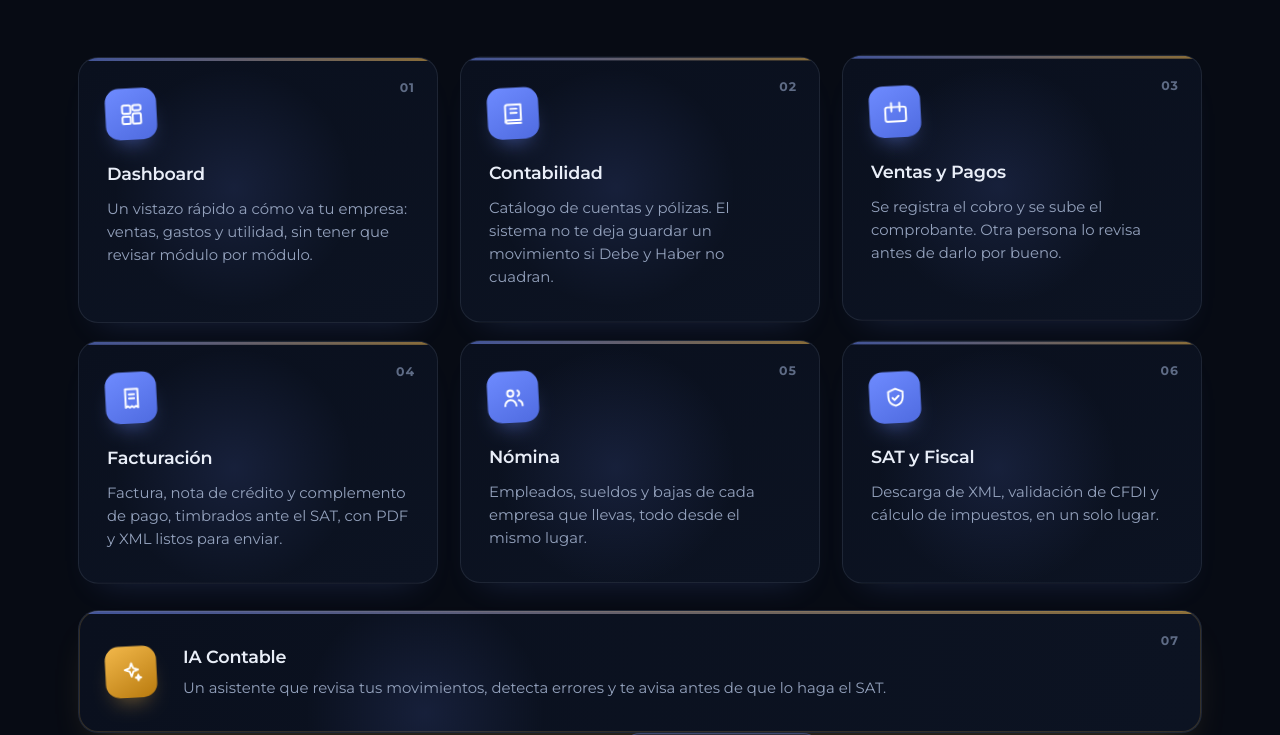
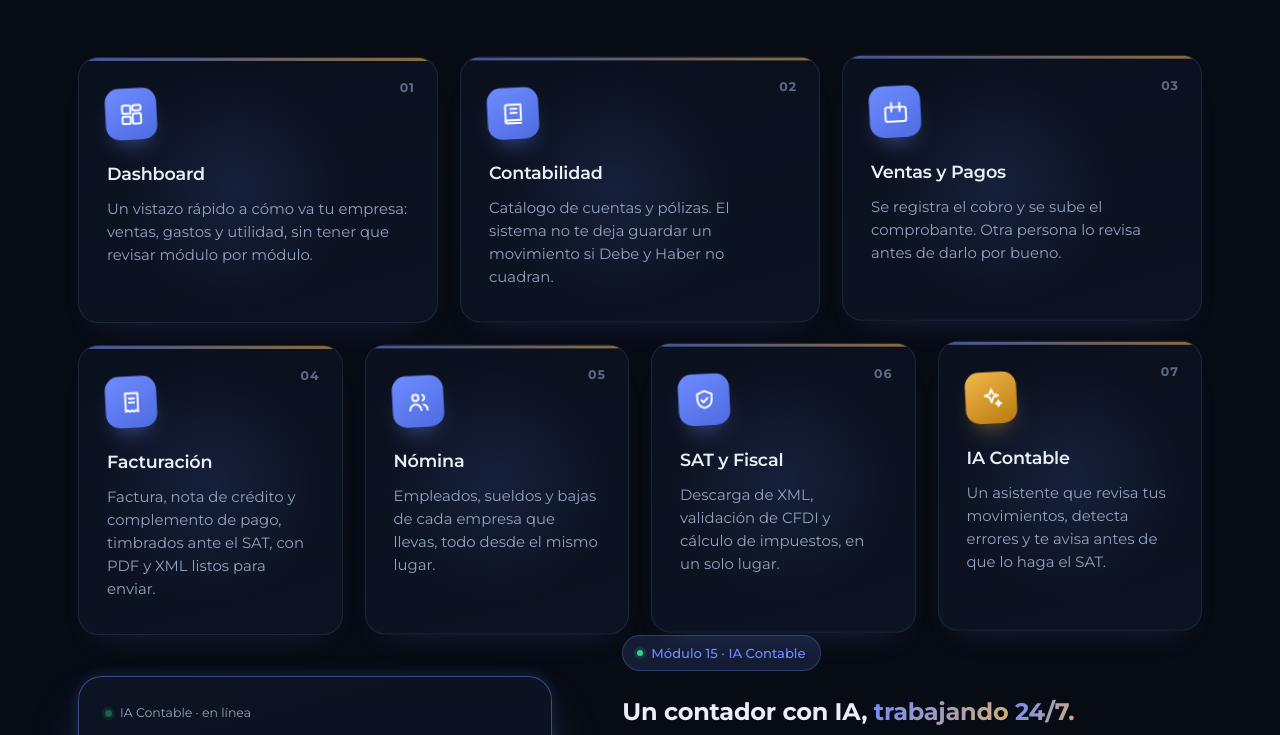
Before and after one commit to teccapitalweb/contateck-platform, a plain HTML site: page frontend/index.html in a window 1280 px wide. Shown: the part 1027-1762 px from the top of the page. Drawn offline with Linux system fonts and the light colour scheme.

Commit message:
Refactor feature grid layout and styles
Updated grid layout for features and removed wide feature styling.

```diff
--- a/frontend/index.html
+++ b/frontend/index.html
@@ -348,6 +348,8 @@
   .feat-grid{
     display:grid; grid-template-columns:repeat(3,1fr); gap:22px;
   }
+  .feat-grid.feat-grid--row3{margin-bottom:22px;}
+  .feat-grid.feat-grid--row4{grid-template-columns:repeat(4,1fr);}
   .feat{
     position:relative;
     background:linear-gradient(165deg, var(--ink-850), var(--ink-800));
@@ -432,23 +434,8 @@
     0%,100%{transform:scale(1) rotate(0deg);}
     50%{transform:scale(1.07) rotate(-3deg);}
   }
-  /* La última tarjeta (IA Contable) ocupa todo el ancho, como barra
-     destacada, en vez de quedar sola dejando espacio vacío */
-  .feat--wide{
-    grid-column:1 / -1;
-    display:flex; align-items:center; gap:28px;
-    background:linear-gradient(100deg, var(--ink-850), var(--ink-800));
-    animation:wideGlow 4.5s ease-in-out infinite;
-  }
-  .feat--wide .ico{margin-bottom:0; flex:none;}
-  .feat--wide .feat--wide-copy{flex:1;}
-  .feat--wide h3{margin-bottom:6px;}
-  @keyframes wideGlow{
-    0%,100%{box-shadow:0 20px 40px -20px rgba(242,184,75,.25), 0 0 0 1px rgba(242,184,75,.16) inset;}
-    50%{box-shadow:0 20px 48px -16px rgba(242,184,75,.45), 0 0 0 1px rgba(242,184,75,.3) inset;}
-  }
-  @media (max-width:640px){.feat--wide{flex-direction:column; align-items:flex-start; text-align:left;}}
-  @media (max-width:900px){.feat-grid{grid-template-columns:1fr;}}
+  @media (max-width:900px){.feat-grid, .feat-grid.feat-grid--row4{grid-template-columns:1fr;}}
+  @media (min-width:901px) and (max-width:1100px){.feat-grid.feat-grid--row4{grid-template-columns:repeat(2,1fr);}}
 
   /* ============ balance showcase ============ */
   .showcase{
@@ -802,7 +789,7 @@
       <h2 class="reveal-text" data-grad="3">Siete módulos. Un solo sistema contable.</h2>
       <p>Del registro de pólizas al timbrado fiscal, con un asistente de IA en cada paso del proceso.</p>
     </div>
-    <div class="feat-grid" id="featGrid">
+    <div class="feat-grid feat-grid--row3" id="featGrid">
       <div class="feat">
         <span class="modn">01</span>
         <span class="ico"><svg viewBox="0 0 24 24" fill="none" stroke="currentColor" stroke-width="1.9" stroke-linecap="round" stroke-linejoin="round"><rect x="3" y="3" width="8" height="8" rx="1.5"/><rect x="13" y="3" width="8" height="5" rx="1.5"/><rect x="13" y="11" width="8" height="10" rx="1.5"/><rect x="3" y="14" width="8" height="7" rx="1.5"/></svg></span>
@@ -821,6 +808,9 @@
         <h3>Ventas y Pagos</h3>
         <p>Se registra el cobro y se sube el comprobante. Otra persona lo revisa antes de darlo por bueno.</p>
       </div>
+    </div>
+
+    <div class="feat-grid feat-grid--row4">
       <div class="feat">
         <span class="modn">04</span>
         <span class="ico"><svg viewBox="0 0 24 24" fill="none" stroke="currentColor" stroke-width="1.9" stroke-linecap="round" stroke-linejoin="round"><path d="M6 3h12v18l-2-1.4-2 1.4-2-1.4L10 21l-2-1.4L6 21z"/><path d="M9.5 8h5M9.5 12h5"/></svg></span>
@@ -839,13 +829,11 @@
         <h3>SAT y Fiscal</h3>
         <p>Descarga de XML, validación de CFDI y cálculo de impuestos, en un solo lugar.</p>
       </div>
-      <div class="feat gold feat--wide">
+      <div class="feat gold">
         <span class="modn">07</span>
         <span class="ico"><svg viewBox="0 0 24 24" fill="none" stroke="currentColor" stroke-width="1.8" stroke-linejoin="round" stroke-linecap="round"><path d="M12 3l1.7 4.8L18.5 9.5l-4.8 1.7L12 16l-1.7-4.8L5.5 9.5l4.8-1.7z"/><path d="M18.5 14.5l.7 2 2 .7-2 .7-.7 2-.7-2-2-.7 2-.7z"/></svg></span>
-        <div class="feat--wide-copy">
-          <h3>IA Contable</h3>
-          <p>Un asistente que revisa tus movimientos, detecta errores y te avisa antes de que lo haga el SAT.</p>
-        </div>
+        <h3>IA Contable</h3>
+        <p>Un asistente que revisa tus movimientos, detecta errores y te avisa antes de que lo haga el SAT.</p>
       </div>
     </div>
   </section>
@@ -915,7 +903,7 @@
   <!-- ============ CTA ============ -->
 
   <!-- ============ CTA ============ -->
-  <section class="wrap" id="cta">
+  <section class="wrap" id="cta" style="padding-bottom:70px;">
     <div class="cta reveal">
       <h2 class="reveal-text" data-grad="3">Tu contabilidad y el SAT, en un solo sistema</h2>
       <p>Entra al panel con tu cuenta, o revisa los módulos que incluye el sistema.</p>
```
